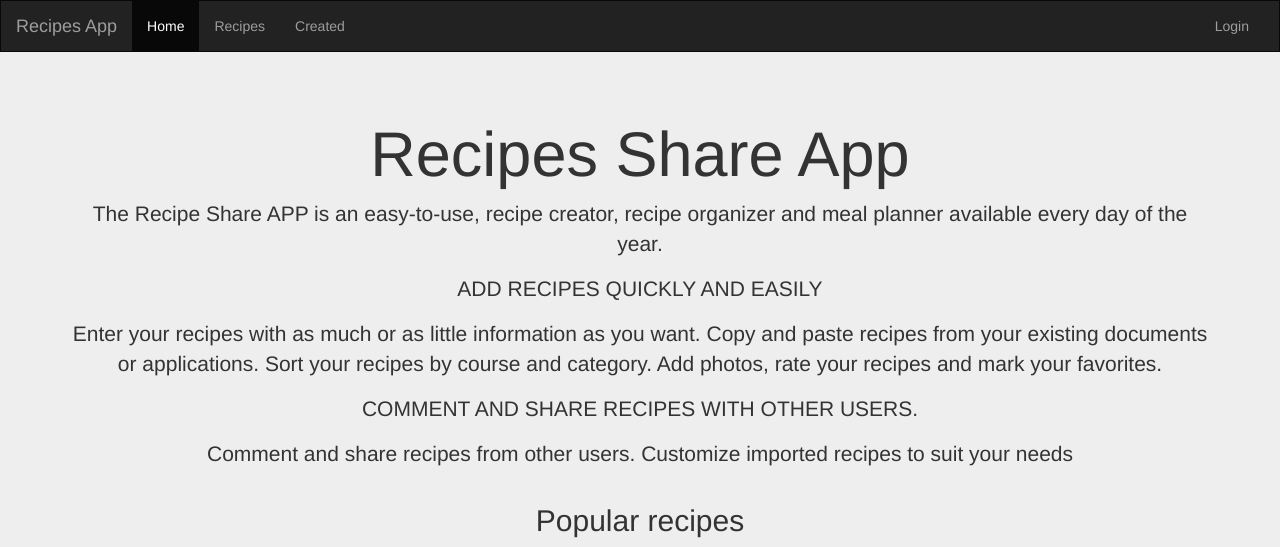
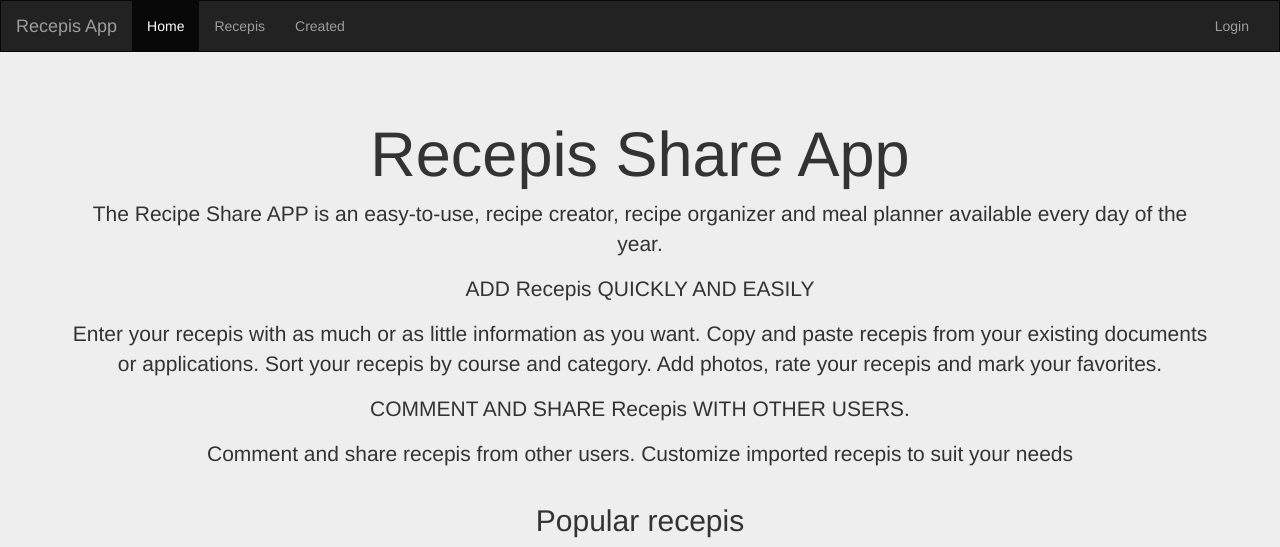
Before and after one commit to gemaortega/recepis, a Flask app: page / in a window 1280 px wide. Shown: the top 547 px of the page. Run offline with Flask 2, Linux system fonts and the light colour scheme; some libraries are stand-ins or nearby versions; some web fonts are replaced; grey boxes are pictures that could not be loaded.

Commit message:
corrije sintaxis

```diff
--- a/flask_app/templates/edit_recepis.html
+++ b/flask_app/templates/edit_recepis.html
@@ -49,7 +49,7 @@
     </nav>
 
     <div class="container-fluid bg-3">
-        <h2>Add a new recipe</h2><br>
+        <h2>Add a new Recepi</h2><br>
         <h4>Description must not be blank</h4>
         <form action="/created" method="POST">
             <!-- ESTE ID DEBE VENIR DE LA SESIÓN -->
--- a/flask_app/templates/index.html
+++ b/flask_app/templates/index.html
@@ -2,7 +2,7 @@
 <html lang="en">
 
 <head>
-  <title>Recipes</title>
+  <title>Recepis</title>
   <meta charset="utf-8">
   <link rel="stylesheet" type="text/css" href="{{ url_for('static', filename='css/bootstrap.min.css') }}">
   <link rel="stylesheet" type="text/javascript" href="{{ url_for('static', filename='js/jquery.min.js') }}">
@@ -32,12 +32,12 @@
           <span class="icon-bar"></span>
           <span class="icon-bar"></span>
         </button>
-        <a class="navbar-brand" href="#">Recipes App</a>
+        <a class="navbar-brand" href="#">Recepis App</a>
       </div>
       <div class="collapse navbar-collapse" id="myNavbar">
         <ul class="nav navbar-nav">
           <li class="active"><a href="/">Home</a></li>
-          <li><a href="/recepis">Recipes</a></li>
+          <li><a href="/recepis">Recepis</a></li>
           <li><a href="/new_recepis">Created</a></li>
         </ul>
         <ul class="nav navbar-nav navbar-right">
@@ -49,18 +49,18 @@
 
   <div class="jumbotron">
     <div class="container text-center">
-      <h1>Recipes Share App</h1>
+      <h1>Recepis Share App</h1>
       <div class="card">
         <div class="card-body align-items-center">
           <p class="card-text">The Recipe Share APP is an easy-to-use, recipe creator, recipe organizer and meal planner available every day of the year.</p>
-          <p class="card-text">ADD RECIPES QUICKLY AND EASILY</p>
-        <p class="card-text">Enter your recipes with as much or as little information as you want. Copy and paste recipes from your existing documents or applications. Sort your recipes by course and category. Add photos, rate your recipes and mark your favorites.</p>
-        <p class="card-text">COMMENT AND SHARE RECIPES WITH OTHER USERS.</p>
-        <p class="card-text">Comment and share recipes from other users. Customize imported recipes to suit your needs</p>
+          <p class="card-text">ADD Recepis QUICKLY AND EASILY</p>
+        <p class="card-text">Enter your recepis with as much or as little information as you want. Copy and paste recepis from your existing documents or applications. Sort your recepis by course and category. Add photos, rate your recepis and mark your favorites.</p>
+        <p class="card-text">COMMENT AND SHARE Recepis WITH OTHER USERS.</p>
+        <p class="card-text">Comment and share recepis from other users. Customize imported recepis to suit your needs</p>
         </div>
       </div>
   <div class="container-fluid bg-3 text-center">
-    <h2>Popular recipes</h3><br>
+    <h2>Popular recepis</h3><br>
     <div class="row">
       <div class="col-sm-3">
         <h3>Ramen</h3>
@@ -83,7 +83,7 @@
 
 
   <footer class="container-fluid text-center">
-    <p>RecipesApp</p>
+    <p>RecepisApp</p>
   </footer>
 
 </body>
--- a/flask_app/templates/recipes.html
+++ b/flask_app/templates/recipes.html
@@ -2,7 +2,7 @@
 <html lang="en">
 
 <head>
-  <title>RecipesApp</title>
+  <title>RecepisApp</title>
   <meta charset="utf-8">
   <link rel="stylesheet" type="text/css" href="{{ url_for('static', filename='css/bootstrap.min.css') }}">
   <link rel="stylesheet" type="text/javascript" href="{{ url_for('static', filename='js/jquery.min.js') }}">
@@ -69,7 +69,7 @@
             <td>{{ recipe['under_thirty'] }}</td>
             <td>{{ recipe['user_name'] }}</td>
             {% if recipe['user_id'] == session['user_id'] %}
-            <td><a href="/delete/{{recipe['id']}}">Delete</a> \ <a href="/edit/{{recipe['id']}}">Edit</a> \ <a href="/view/{{recipe['id]}}">View</a> </td>
+            <td><a href="/delete/{{recipe['id']}}">Delete</a> | <a href="/edit/{{recipe['id']}}">Edit</a> | <a href="/view/{{recipe['id]}}">View</a> </td>
             {% else %}
             <td><a href="/view/{{recipe['id]}}">View</a></td>
             {% endif %}
```
